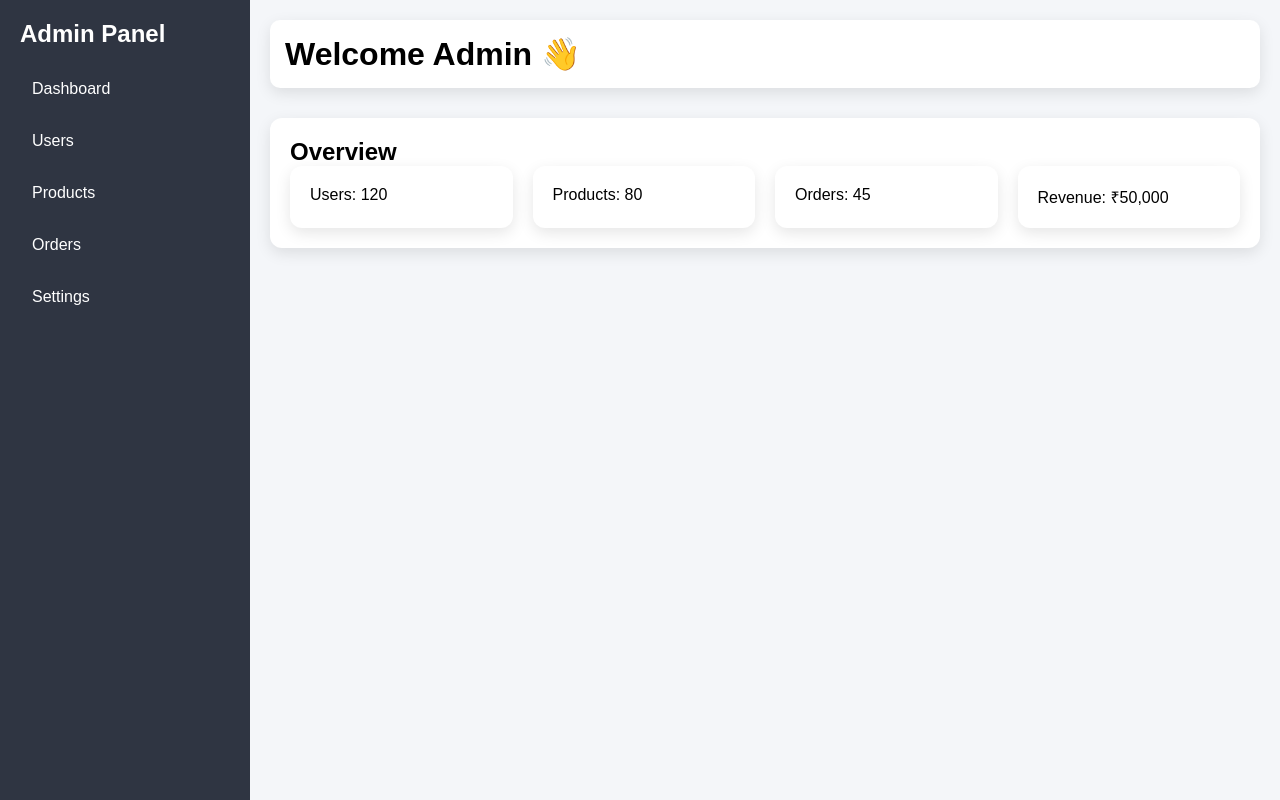
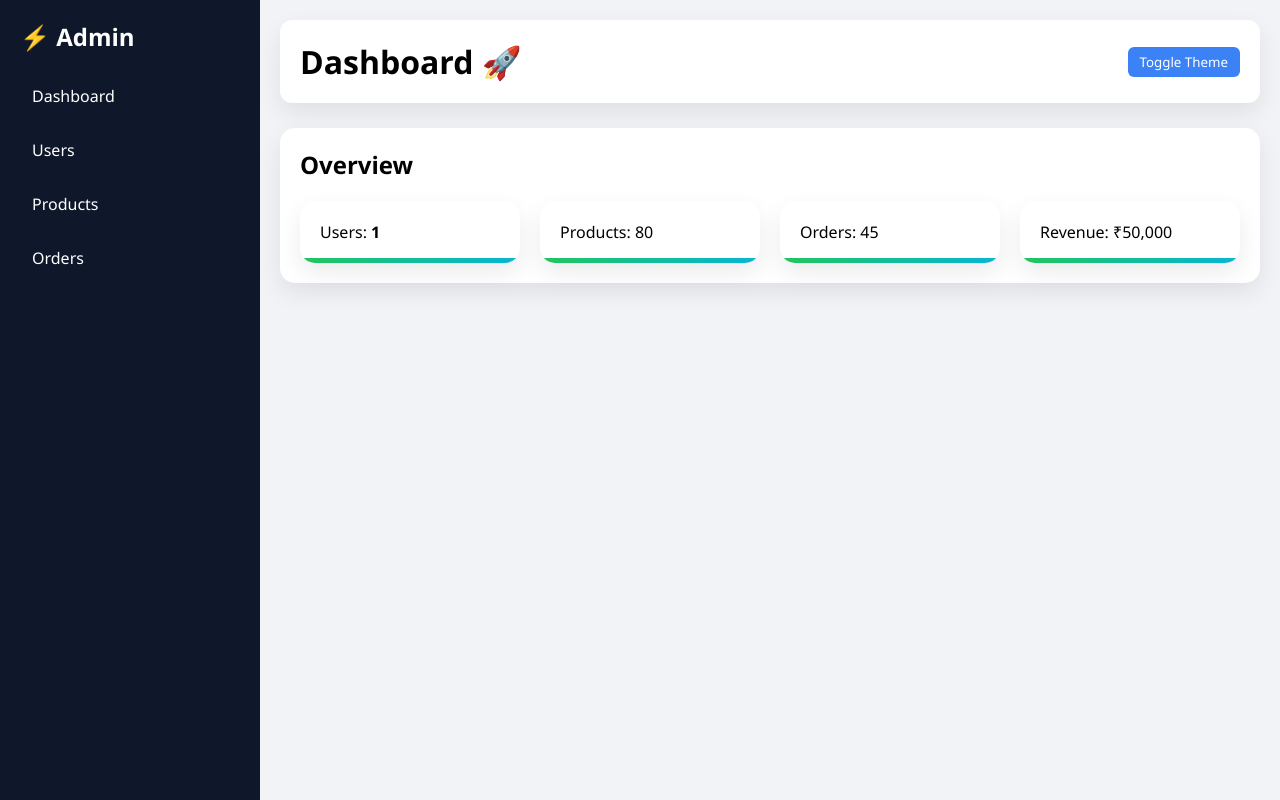
Before and after one commit to roushan-rajput/OLX, a Django app: template app/templates/allpannel.html in a window 1280 px wide. Run offline with Django 5.2, Linux system fonts and the light colour scheme; the template is opened without the code that fills it, so the values that code supplies are empty.

Commit message:
Changing the Admin pannel Section

```diff
--- a/app/templates/allpannel.html
+++ b/app/templates/allpannel.html
@@ -3,28 +3,30 @@
 
 <head>
     <meta charset="UTF-8">
-    <title>Admin Dashboard</title>
+    <meta name="viewport" content="width=device-width, initial-scale=1.0">
+    <title>Advanced Admin Dashboard</title>
+
     <style>
         * {
             margin: 0;
             padding: 0;
             box-sizing: border-box;
-            font-family: sans-serif
+            font-family: 'Segoe UI', sans-serif
         }
 
         body {
             display: flex;
             height: 100vh;
-            background: #f4f6f9
+            background: #f1f3f6
         }
 
         /* Sidebar */
         .sidebar {
-            width: 250px;
-            background: #2f3542;
-            color: white;
+            width: 260px;
+            background: #0f172a;
+            color: #fff;
             padding: 20px;
-            transition: 0.3s;
+            transition: .3s
         }
 
         .sidebar h2 {
@@ -35,92 +37,112 @@
             list-style: none
         }
 
-        .sidebar ul li {
+        .sidebar li {
             padding: 12px;
-            margin: 10px 0;
+            margin: 8px 0;
+            border-radius: 8px;
             cursor: pointer;
-            border-radius: 8px;
-            transition: 0.3s;
+            transition: .3s
         }
 
-        .sidebar ul li:hover {
-            background: #57606f;
-            transform: translateX(5px)
+        .sidebar li:hover {
+            background: #1e293b;
+            transform: translateX(6px)
         }
 
         /* Main */
         .main {
             flex: 1;
             padding: 20px;
-            overflow-y: auto;
+            overflow-y: auto
         }
 
         .header {
-            background: white;
-            padding: 15px;
-            border-radius: 10px;
-            margin-bottom: 20px;
-            box-shadow: 0 5px 15px rgba(0, 0, 0, 0.1);
-            animation: fadeIn 0.8s ease;
+            background: #fff;
+            padding: 20px;
+            border-radius: 12px;
+            box-shadow: 0 10px 25px rgba(0, 0, 0, .08);
+            display: flex;
+            justify-content: space-between;
+            align-items: center;
+            animation: fadeIn .6s
         }
 
         .cards {
             display: grid;
-            grid-template-columns: repeat(4, 1fr);
+            grid-template-columns: repeat(auto-fit, minmax(200px, 1fr));
             gap: 20px;
+            margin-top: 20px
         }
 
         .card {
-            background: white;
+            background: #fff;
             padding: 20px;
-            border-radius: 12px;
-            box-shadow: 0 5px 15px rgba(0, 0, 0, 0.1);
-            transition: 0.3s;
-            animation: fadeUp 0.8s ease;
+            border-radius: 15px;
+            box-shadow: 0 10px 25px rgba(0, 0, 0, .08);
+            transition: .3s;
+            position: relative;
+            overflow: hidden
         }
 
         .card:hover {
-            transform: translateY(-10px)
+            transform: translateY(-8px) scale(1.02)
+        }
+
+        .card::after {
+            content: "";
+            position: absolute;
+            width: 100%;
+            height: 5px;
+            bottom: 0;
+            left: 0;
+            background: linear-gradient(90deg, #22c55e, #06b6d4);
         }
 
         .section {
-            margin-top: 30px;
-            background: white;
+            margin-top: 25px;
+            background: #fff;
             padding: 20px;
-            border-radius: 12px;
-            box-shadow: 0 5px 15px rgba(0, 0, 0, 0.1);
-            animation: fadeUp 1s ease;
+            border-radius: 15px;
+            box-shadow: 0 10px 25px rgba(0, 0, 0, .08);
+            animation: slideUp .6s
         }
 
         .table {
             width: 100%;
-            margin-top: 10px;
             border-collapse: collapse;
+            margin-top: 10px
         }
 
         .table th,
         .table td {
-            padding: 10px;
-            border-bottom: 1px solid #ddd;
+            padding: 12px;
+            border-bottom: 1px solid #eee
         }
 
         .btn {
-            padding: 5px 10px;
+            padding: 6px 12px;
             border: none;
-            border-radius: 5px;
+            border-radius: 6px;
             cursor: pointer;
+            transition: .3s
         }
 
         .edit {
-            background: #1e90ff;
-            color: white
+            background: #3b82f6;
+            color: #fff
         }
 
         .delete {
-            background: #ff4757;
-            color: white
+            background: #ef4444;
+            color: #fff
         }
 
+        .btn:hover {
+            opacity: .8
+        }
+
+        /* Animations */
         @keyframes fadeIn {
             from {
                 opacity: 0
@@ -131,7 +153,7 @@
             }
         }
 
-        @keyframes fadeUp {
+        @keyframes slideUp {
             from {
                 opacity: 0;
                 transform: translateY(30px)
@@ -142,33 +164,54 @@
                 transform: translateY(0)
             }
         }
+
+        /* Modal */
+        .modal {
+            position: fixed;
+            top: 0;
+            left: 0;
+            width: 100%;
+            height: 100%;
+            background: rgba(0, 0, 0, .5);
+            display: none;
+            align-items: center;
+            justify-content: center
+        }
+
+        .modal-content {
+            background: #fff;
+            padding: 20px;
+            border-radius: 10px;
+            width: 300px;
+            animation: fadeIn .3s
+        }
     </style>
 </head>
 
 <body>
 
     <div class="sidebar">
-        <h2>Admin Panel</h2>
+        <h2>⚡ Admin</h2>
         <ul>
             <li onclick="showSection('dashboard')">Dashboard</li>
             <li onclick="showSection('users')">Users</li>
             <li onclick="showSection('products')">Products</li>
             <li onclick="showSection('orders')">Orders</li>
-            <li onclick="showSection('settings')">Settings</li>
         </ul>
     </div>
 
     <div class="main">
 
         <div class="header">
-            <h1>Welcome Admin 👋</h1>
+            <h1>Dashboard 🚀</h1>
+            <button class="btn edit" onclick="toggleTheme()">Toggle Theme</button>
         </div>
 
         <!-- Dashboard -->
         <div id="dashboard" class="section">
             <h2>Overview</h2>
             <div class="cards">
-                <div class="card">Users: 120</div>
+                <div class="card">Users: <b id="userCount">120</b></div>
                 <div class="card">Products: 80</div>
                 <div class="card">Orders: 45</div>
                 <div class="card">Revenue: ₹50,000</div>
@@ -178,68 +221,97 @@
         <!-- Users -->
         <div id="users" class="section" style="display:none">
             <h2>User Management</h2>
-            <table class="table">
+            <button class="btn edit" onclick="openModal()">+ Add User</button>
+            <table class="table" id="userTable">
                 <tr>
                     <th>Name</th>
                     <th>Email</th>
                     <th>Action</th>
-                </tr>
-                <tr>
-                    <td>Rahul</td>
-                    <td>rahul@mail.com</td>
-                    <td><button class="btn edit">Edit</button> <button class="btn delete">Delete</button></td>
                 </tr>
             </table>
         </div>
 
         <!-- Products -->
         <div id="products" class="section" style="display:none">
-            <h2>Product Management</h2>
-            <table class="table">
-                <tr>
-                    <th>Product</th>
-                    <th>Price</th>
-                    <th>Action</th>
-                </tr>
-                <tr>
-                    <td>iPhone</td>
-                    <td>₹70,000</td>
-                    <td><button class="btn edit">Edit</button> <button class="btn delete">Delete</button></td>
-                </tr>
-            </table>
+            <h2>Products</h2>
+            <p>Coming soon...</p>
         </div>
 
         <!-- Orders -->
         <div id="orders" class="section" style="display:none">
-            <h2>Order Management</h2>
-            <table class="table">
-                <tr>
-                    <th>Order ID</th>
-                    <th>Status</th>
-                    <th>Action</th>
-                </tr>
-                <tr>
-                    <td>#123</td>
-                    <td>Delivered</td>
-                    <td><button class="btn edit">Update</button></td>
-                </tr>
-            </table>
-        </div>
-
-        <!-- Settings -->
-        <div id="settings" class="section" style="display:none">
-            <h2>Settings</h2>
-            <button class="btn edit" onclick="alert('Settings Saved')">Save Settings</button>
+            <h2>Orders</h2>
+            <p>Coming soon...</p>
         </div>
 
     </div>
 
+    <!-- Modal -->
+    <div class="modal" id="modal">
+        <div class="modal-content">
+            <h3>Add User</h3>
+            <input type="text" id="name" placeholder="Name"><br><br>
+            <input type="email" id="email" placeholder="Email"><br><br>
+            <button class="btn edit" onclick="addUser()">Save</button>
+            <button class="btn delete" onclick="closeModal()">Cancel</button>
+        </div>
+    </div>
+
     <script>
-        function showSection(sectionId) {
-            let sections = document.querySelectorAll('.section');
-            sections.forEach(sec => sec.style.display = 'none');
-            document.getElementById(sectionId).style.display = 'block';
+        let users = [
+            { name: 'Rahul', email: 'rahul@mail.com' }
+        ];
+
+        function showSection(id) {
+            document.querySelectorAll('.section').forEach(s => s.style.display = 'none');
+            document.getElementById(id).style.display = 'block';
         }
+
+        function renderUsers() {
+            const table = document.getElementById('userTable');
+            table.innerHTML = '<tr><th>Name</th><th>Email</th><th>Action</th></tr>';
+
+            users.forEach((u, i) => {
+                table.innerHTML += `<tr>
+      <td>${u.name}</td>
+      <td>${u.email}</td>
+      <td>
+        <button class='btn delete' onclick='deleteUser(${i})'>Delete</button>
+      </td>
+    </tr>`;
+            });
+
+            document.getElementById('userCount').innerText = users.length;
+        }
+
+        function addUser() {
+            const name = document.getElementById('name').value;
+            const email = document.getElementById('email').value;
+
+            if (!name || !email) return alert('Fill all fields');
+
+            users.push({ name, email });
+            renderUsers();
+            closeModal();
+        }
+
+        function deleteUser(i) {
+            users.splice(i, 1);
+            renderUsers();
+        }
+
+        function openModal() {
+            document.getElementById('modal').style.display = 'flex';
+        }
+
+        function closeModal() {
+            document.getElementById('modal').style.display = 'none';
+        }
+
+        function toggleTheme() {
+            document.body.style.background = document.body.style.background === 'black' ? '#f1f3f6' : 'black';
+        }
+
+        renderUsers();
     </script>
 
 </body>
```
